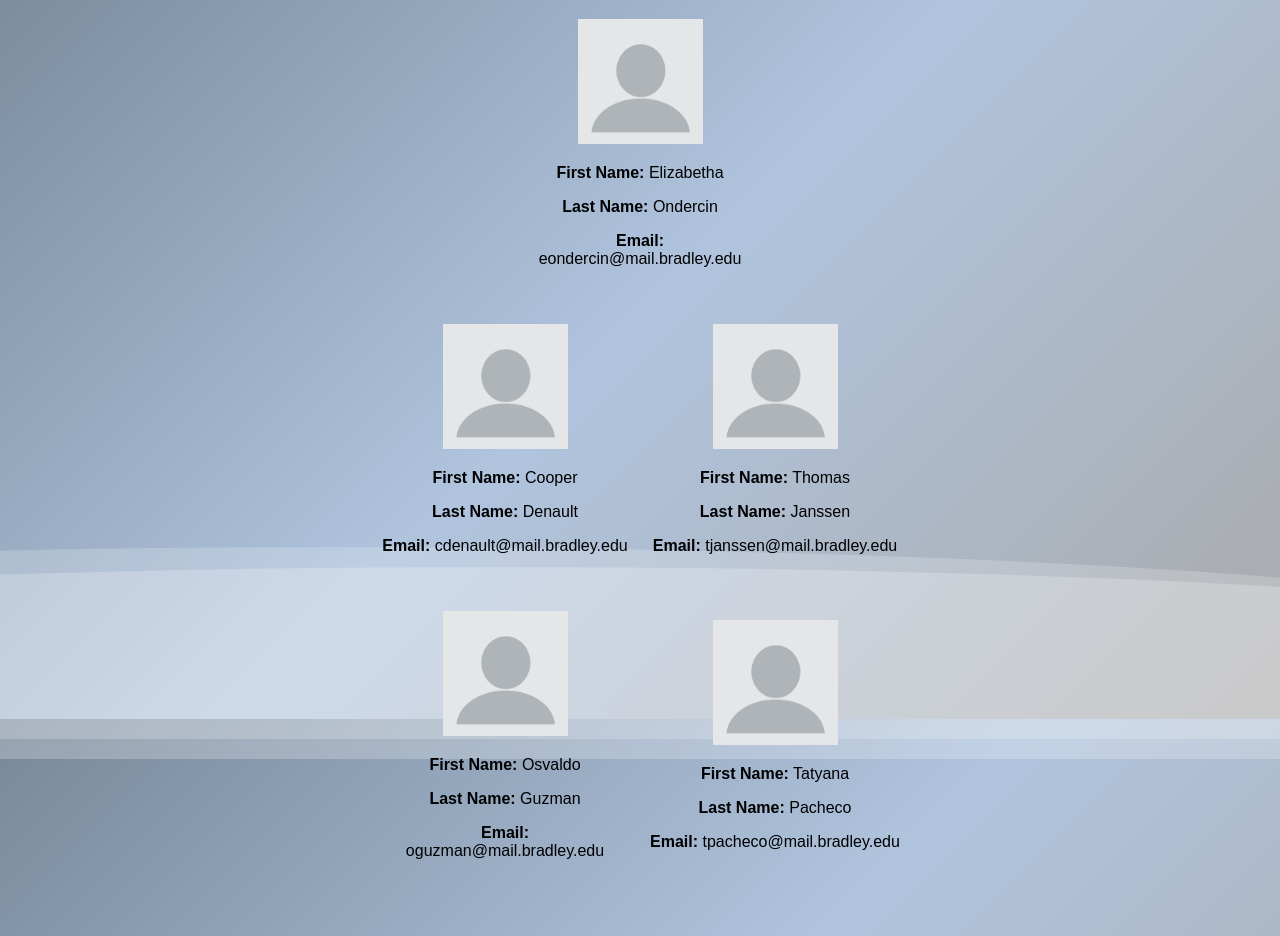
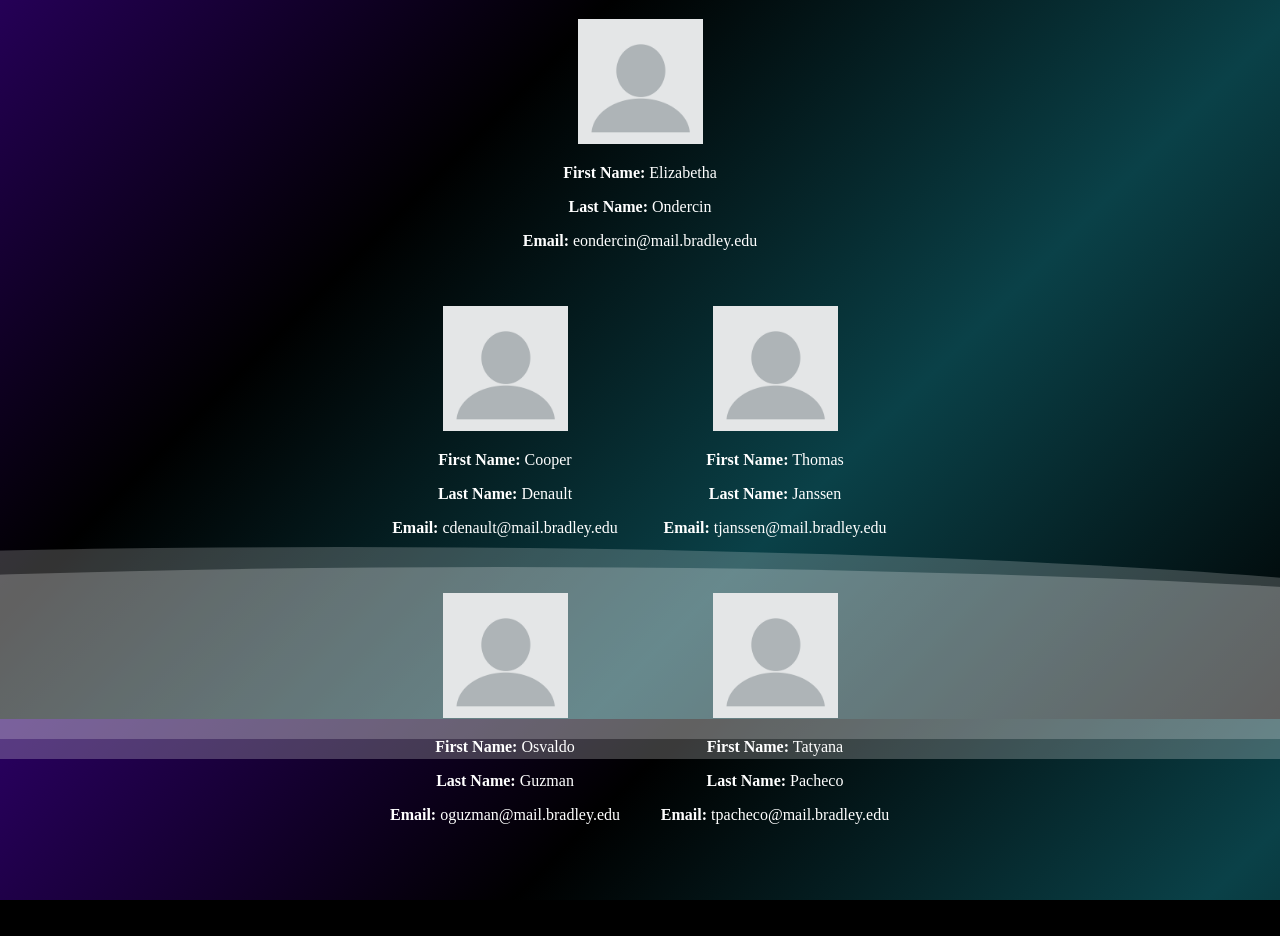
Before and after one commit to jslovell/hfh-capstone, a PHP site: page /about_us.phtml in a window 1280 px wide. Shown: the part 81-1017 px from the top of the page. After the commit the page ends 981 px from the top, so only its background shows below. Run offline with PHP 8.4, Linux system fonts and the light colour scheme.

Commit message:
Add files via upload

```diff
--- a/styles/aboutUsStyle.css
+++ b/styles/aboutUsStyle.css
@@ -155,7 +155,7 @@ body {
     margin: 0;
     padding: 100px 20px 20px;
     overflow: auto;
-    background: linear-gradient(315deg, darkgrey, lightsteelblue, lightslategrey);
+    background: linear-gradient(315deg, black, #0a4148, black,#2a0062);
     animation: gradient 15s ease infinite;
     background-size: 400% 400%;
     background-attachment: fixed;
@@ -253,3 +253,8 @@ body {
 h1 {
     text-align: center;
 }
+
+p {
+    font-family: "Times New Roman";
+    color: white;
+}
```
